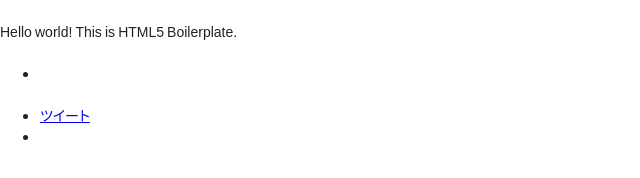
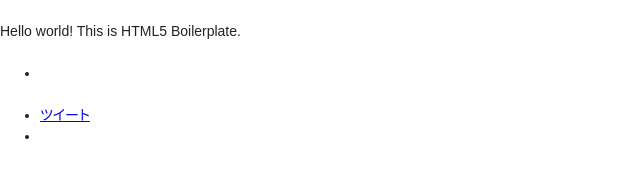
Before and after one commit to onopko/compass-h5bp-codekit-barebone, a website: page htdocs/index.html in a window 1280 px wide. Shown: the full height of the page, 0-640 px from the left. Drawn offline with nearby package versions, Linux system fonts and the light colour scheme; files whose address does not match are found by name; a web font is replaced by a local one.

Commit message:
タイポグラフィ設定を更新

```diff
--- a/htdocs/assets/scss/_typography.scss
+++ b/htdocs/assets/scss/_typography.scss
@@ -19,21 +19,22 @@
 @font-face {
     font-family: 'MyHiragino';
     font-weight: normal;
-    src: local('ヒラギノ角ゴ ProN W3'),
+    src: local('Hiragino Sans'),
+         local('ヒラギノ角ゴ ProN W3'),
          local('Hiragino Kaku Gothic ProN');
 }
 @font-face {
     font-family: 'MyHiragino';
     font-weight: bold;
-    src: local('ヒラギノ角ゴ ProN W6'),
-		 local('Hiragino Kaku Gothic ProN W6'),
-		 local('ヒラギノ角ゴ ProN W3'),
-         local('Hiragino Kaku Gothic ProN');
+    src: local('Hiragino Sans'),
+         local('ヒラギノ角ゴ ProN W6'),
+		 local('Hiragino Kaku Gothic ProN W6');
 }
 @font-face {
     font-family: 'MyHiragino';
-    font-weight: 900;
-    src: local('ヒラギノ角ゴ StdN'),
+    font-weight: 800;
+    src: local('Hiragino Sans'),
+         local('ヒラギノ角ゴ StdN'),
 		 local('Hiragino Kaku Gothic StdN');
 }
 
@@ -65,61 +66,34 @@
  *   AppleSystem   */
 @font-face {
     font-family: 'AppleSystem';
-    font-weight: 400;
-    src: local('-apple-system'),
-         local('BlinkMacSystemFont');
-}
-@font-face {
-    font-family: 'AppleSystem';
-    font-weight: 700;
-    src: local('-apple-system'),
-         local('BlinkMacSystemFont');
-}
-@font-face {
-    font-family: 'AppleSystem';
-    font-weight: 900;
-    src: local('-apple-system'),
-         local('BlinkMacSystemFont');
-}
-
-@font-face {
-    font-family: 'AppleSystemBold';
-    font-weight: 700;
-    src: local('-apple-system'),
-         local('BlinkMacSystemFont');
-}
-@font-face {
-    font-family: 'AppleSystemBlack';
-    font-weight: 900;
     src: local('-apple-system'),
          local('BlinkMacSystemFont');
 }
 
 
 /* ---------------------------------
- *   MyHelvetica   */
+ *   MySansSerif   */
 @font-face {
-    font-family: 'MyHelvetica';
-    font-weight: 400;
+    font-family: 'MySansSerif';
+    font-weight: normal;
     src: local('HelveticaNeue'),
          local('Helvetica Neue'),
-         local('Helvetica');
+         local('Helvetica')
+		 local('Arial');
 }
 @font-face {
-    font-family: 'MyHelvetica';
-    font-weight: 700;
+    font-family: 'MySansSerif';
+    font-weight: bold;
     src: local('HelveticaNeueBold'),
          local('HelveticaNeue-Bold'),
          local('Helvetica Neue Bold'),
          local('HelveticaBold'),
          local('Helvetica-Bold'),
          local('Helvetica Bold'),
-         local('HelveticaNeue'),
-         local('Helvetica Neue'),
-         local('Helvetica');
+		 local('Arial Bold');
 }
 @font-face {
-    font-family: 'MyHelvetica';
+    font-family: 'MySansSerif';
     font-weight: 900;
     src: local('HelveticaNeueBlack'),
          local('HelveticaNeue-Black'),
@@ -127,36 +101,7 @@
          local('HelveticaBlack'),
          local('Helvetica-Black'),
          local('Helvetica Black'),
-         local('HelveticaNeue'),
-         local('Helvetica Neue'),
-         local('Helvetica');
-}
-
-@font-face {
-    font-family: 'MyHelveticaBold';
-    font-weight: 700;
-    src: local('HelveticaNeueBold'),
-         local('HelveticaNeue-Bold'),
-         local('Helvetica Neue Bold'),
-         local('HelveticaBold'),
-         local('Helvetica-Bold'),
-         local('Helvetica Bold'),
-         local('HelveticaNeue'),
-         local('Helvetica Neue'),
-         local('Helvetica');
-}
-@font-face {
-    font-family: 'MyHelveticaBlack';
-    font-weight: 900;
-    src: local('HelveticaNeueBlack'),
-         local('HelveticaNeue-Black'),
-         local('Helvetica Neue Black'),
-         local('HelveticaBlack'),
-         local('Helvetica-Black'),
-         local('Helvetica Black'),
-         local('HelveticaNeue'),
-         local('Helvetica Neue'),
-         local('Helvetica');
+         local('Arial Black');
 }
 
 
@@ -164,12 +109,11 @@
  *   Adobe Blank   */
 @font-face {
 	font-family: 'Adobe Blank';
-	src: url('/assets/fonts/AdobeBlank/AdobeBlank.eot'); /* IE9 Compat Modes */
-	src: url('/assets/fonts/AdobeBlank/AdobeBlank.eot?#iefix') format('embedded-opentype'), /* IE6-IE8 */
-		 url('/assets/fonts/AdobeBlank/AdobeBlank.woff') format('woff'), /* Modern Browsers */
-		 url('/assets/fonts/AdobeBlank/AdobeBlank.ttf')  format('truetype'); /* Safari, Android, iOS */
-	font-weight: normal;
-	font-style: normal;
+	src: url('/assets/fonts/AdobeBlank/AdobeBlank.eot');
+	src: url('/assets/fonts/AdobeBlank/AdobeBlank.eot?#iefix') format('embedded-opentype');
+	src: local('☺︎'),
+		 url('/assets/fonts/AdobeBlank/AdobeBlank.woff') format('woff'),
+		 url('/assets/fonts/AdobeBlank/AdobeBlank.ttf') format('truetype');
 }
 
 
@@ -179,74 +123,64 @@
     font-family: 'YakuHanJP';
     font-style: normal;
     font-weight: 100;
-    src: url('/assets/fonts/YakuHanJP/YakuHanJP-Thin.woff2') format('woff2'),
-    url('/assets/fonts/YakuHanJP/YakuHanJP-Thin.woff') format('woff'),
-    url('/assets/fonts/YakuHanJP/YakuHanJP-Thin.eot');
+	src: url('//cdn.jsdelivr.net/yakuhanjp/1.3.1/fonts/YakuHanJP/YakuHanJP-Thin.eot');
+    src: local('☺︎'),
+         url('//cdn.jsdelivr.net/yakuhanjp/1.3.1/fonts/YakuHanJP/YakuHanJP-Thin.woff2') format('woff2'),
+         url('//cdn.jsdelivr.net/yakuhanjp/1.3.1/fonts/YakuHanJP/YakuHanJP-Thin.woff') format('woff');
 }
 @font-face {
     font-family: 'YakuHanJP';
     font-style: normal;
     font-weight: 200;
-    src: url('/assets/fonts/YakuHanJP/YakuHanJP-Light.woff2') format('woff2'),
-    url('/assets/fonts/YakuHanJP/YakuHanJP-Light.woff') format('woff'),
-    url('/assets/fonts/YakuHanJP/YakuHanJP-Light.eot');
+	src: url('//cdn.jsdelivr.net/yakuhanjp/1.3.1/fonts/YakuHanJP/YakuHanJP-Light.eot');
+    src: local('☺︎'),
+         url('//cdn.jsdelivr.net/yakuhanjp/1.3.1/fonts/YakuHanJP/YakuHanJP-Light.woff2') format('woff2'),
+         url('//cdn.jsdelivr.net/yakuhanjp/1.3.1/fonts/YakuHanJP/YakuHanJP-Light.woff') format('woff');
 }
 @font-face {
     font-family: 'YakuHanJP';
     font-style: normal;
     font-weight: 300;
-    src: url('/assets/fonts/YakuHanJP/YakuHanJP-DemiLight.woff2') format('woff2'),
-    url('/assets/fonts/YakuHanJP/YakuHanJP-DemiLight.woff') format('woff'),
-    url('/assets/fonts/YakuHanJP/YakuHanJP-DemiLight.eot');
+	src: url('//cdn.jsdelivr.net/yakuhanjp/1.3.1/fonts/YakuHanJP/YakuHanJP-DemiLight.eot');
+    src: local('☺︎'),
+         url('//cdn.jsdelivr.net/yakuhanjp/1.3.1/fonts/YakuHanJP/YakuHanJP-DemiLight.woff2') format('woff2'),
+         url('//cdn.jsdelivr.net/yakuhanjp/1.3.1/fonts/YakuHanJP/YakuHanJP-DemiLight.woff') format('woff');
 }
 @font-face {
     font-family: 'YakuHanJP';
     font-style: normal;
     font-weight: 400;
-    src: url('/assets/fonts/YakuHanJP/YakuHanJP-Regular.woff2') format('woff2'),
-    url('/assets/fonts/YakuHanJP/YakuHanJP-Regular.woff') format('woff'),
-    url('/assets/fonts/YakuHanJP/YakuHanJP-Regular.eot');
+	src: url('//cdn.jsdelivr.net/yakuhanjp/1.3.1/fonts/YakuHanJP/YakuHanJP-Regular.eot');
+    src: local('☺︎'),
+         url('//cdn.jsdelivr.net/yakuhanjp/1.3.1/fonts/YakuHanJP/YakuHanJP-Regular.woff2') format('woff2'),
+         url('//cdn.jsdelivr.net/yakuhanjp/1.3.1/fonts/YakuHanJP/YakuHanJP-Regular.woff') format('woff');
 }
 @font-face {
     font-family: 'YakuHanJP';
     font-style: normal;
     font-weight: 500;
-    src: url('/assets/fonts/YakuHanJP/YakuHanJP-Medium.woff2') format('woff2'),
-    url('/assets/fonts/YakuHanJP/YakuHanJP-Medium.woff') format('woff'),
-    url('/assets/fonts/YakuHanJP/YakuHanJP-Medium.eot');
+	src: url('//cdn.jsdelivr.net/yakuhanjp/1.3.1/fonts/YakuHanJP/YakuHanJP-Medium.eot');
+    src: local('☺︎'),
+         url('//cdn.jsdelivr.net/yakuhanjp/1.3.1/fonts/YakuHanJP/YakuHanJP-Medium.woff2') format('woff2'),
+         url('//cdn.jsdelivr.net/yakuhanjp/1.3.1/fonts/YakuHanJP/YakuHanJP-Medium.woff') format('woff');
 }
 @font-face {
     font-family: 'YakuHanJP';
     font-style: normal;
     font-weight: 700;
-    src: url('/assets/fonts/YakuHanJP/YakuHanJP-Bold.woff2') format('woff2'),
-    url('/assets/fonts/YakuHanJP/YakuHanJP-Bold.woff') format('woff'),
-    url('/assets/fonts/YakuHanJP/YakuHanJP-Bold.eot');
+	src: url('//cdn.jsdelivr.net/yakuhanjp/1.3.1/fonts/YakuHanJP/YakuHanJP-Bold.eot');
+    src: local('☺︎'),
+         url('//cdn.jsdelivr.net/yakuhanjp/1.3.1/fonts/YakuHanJP/YakuHanJP-Bold.woff2') format('woff2'),
+         url('//cdn.jsdelivr.net/yakuhanjp/1.3.1/fonts/YakuHanJP/YakuHanJP-Bold.woff') format('woff');
 }
 @font-face {
     font-family: 'YakuHanJP';
     font-style: normal;
     font-weight: 900;
-    src: url('/assets/fonts/YakuHanJP/YakuHanJP-Black.woff2') format('woff2'),
-    url('/assets/fonts/YakuHanJP/YakuHanJP-Black.woff') format('woff'),
-    url('/assets/fonts/YakuHanJP/YakuHanJP-Black.eot');
-}
-
-@font-face {
-    font-family: 'YakuHanJPBold';
-    font-style: normal;
-    font-weight: 700;
-    src: url('/assets/fonts/YakuHanJP/YakuHanJP-Bold.woff2') format('woff2'),
-    url('/assets/fonts/YakuHanJP/YakuHanJP-Bold.woff') format('woff'),
-    url('/assets/fonts/YakuHanJP/YakuHanJP-Bold.eot');
-}
-@font-face {
-    font-family: 'YakuHanJPBlack';
-    font-style: normal;
-    font-weight: 900;
-    src: url('/assets/fonts/YakuHanJP/YakuHanJP-Black.woff2') format('woff2'),
-    url('/assets/fonts/YakuHanJP/YakuHanJP-Black.woff') format('woff'),
-    url('/assets/fonts/YakuHanJP/YakuHanJP-Black.eot');
+	src: url('//cdn.jsdelivr.net/yakuhanjp/1.3.1/fonts/YakuHanJP/YakuHanJP-Black.eot');
+    src: local('☺︎'),
+         url('//cdn.jsdelivr.net/yakuhanjp/1.3.1/fonts/YakuHanJP/YakuHanJP-Black.woff2') format('woff2'),
+         url('//cdn.jsdelivr.net/yakuhanjp/1.3.1/fonts/YakuHanJP/YakuHanJP-Black.woff') format('woff');
 }
 
 
--- a/htdocs/assets/scss/_variables.scss
+++ b/htdocs/assets/scss/_variables.scss
@@ -23,4 +23,4 @@ $rhythm-unit                 : 'rem';
  *   Font   */
 
 // デフォルト Font Family
-$font-family--default         : 'YakuHanJP', 'LTUnivers', 'MyHelvetica', 'MyHiragino', 'メイリオ', Meiryo, Osaka, 'MS UI Gothic', 'ＭＳ Ｐゴシック', 'MS PGothic', sans-serif;
+$font-family--default         : 'YakuHanJP', 'MySansSerif', 'MyHiragino', 'メイリオ', Meiryo, Osaka, 'MS UI Gothic', 'ＭＳ Ｐゴシック', 'MS PGothic', sans-serif;
```
Also changed, not shown: htdocs/assets/css/core.css.
